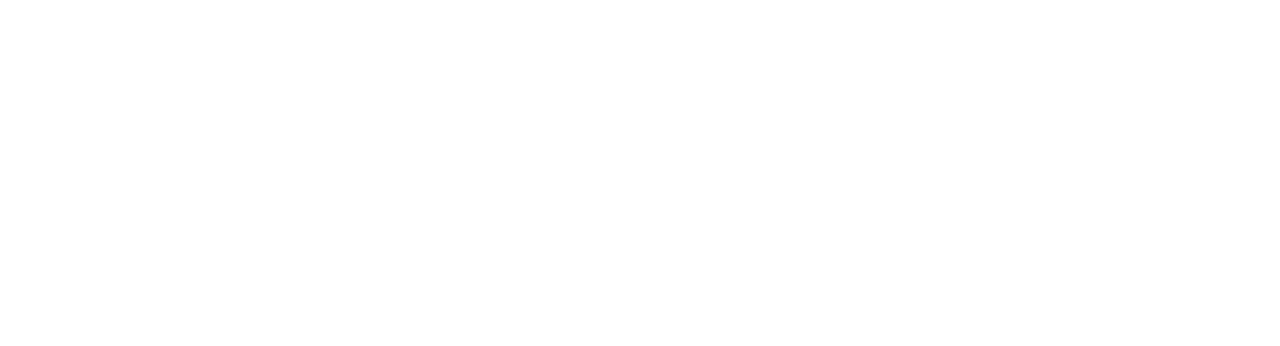
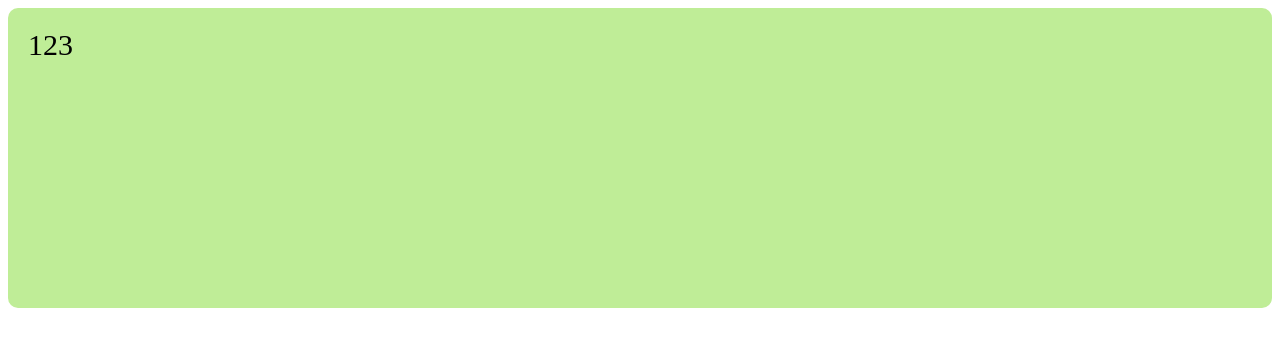
Before and after one commit to QunweiChen/test001, a plain HTML site: page index.html in a window 1280 px wide. Drawn offline with Linux system fonts and the light colour scheme.

Commit message:
update main

```diff
--- a/index.html
+++ b/index.html
@@ -4,9 +4,11 @@
     <meta charset="UTF-8">
     <meta name="viewport" content="width=device-width, initial-scale=1.0">
     <title>Document</title>
+    <link rel="stylesheet" href="./main.css">
+
 </head>
 <body>
-    <header></header>
+    <header>123</header>
     <nav></nav>
     <main></main>
     <footer></footer>
--- /dev/null
+++ b/main.css
@@ -0,0 +1,8 @@
+header{
+    height: 300px;
+    background-color: #bfed97;
+    border-radius: 10px;
+    font-size: 30px;
+    box-sizing: border-box;
+    padding: 20px;
+  }
```
